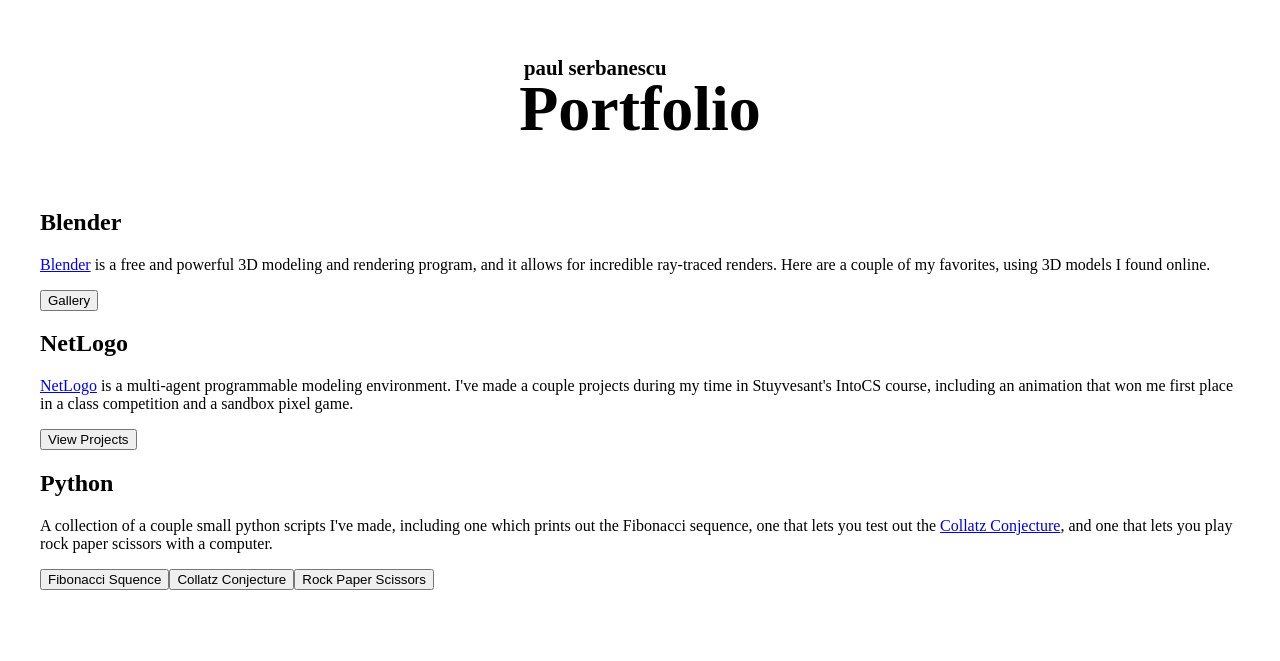
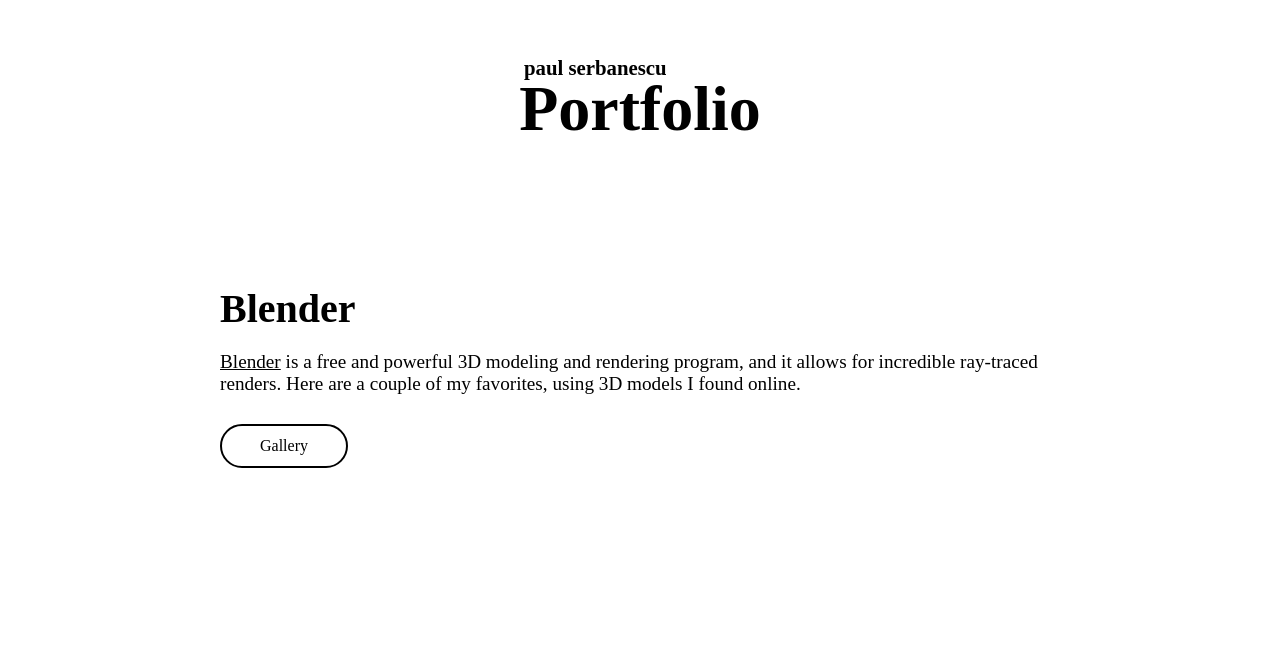
Before and after one commit to pserb/pserb-me-2024, a Next.js app: page /portfolio in a window 1280 px wide. Shown: the part 139-800 px from the top of the page. Built offline with nearby package versions, Linux system fonts and the light colour scheme.

Commit message:
create portfolio style

```diff
--- a/styles/Portfolio.module.scss
+++ b/styles/Portfolio.module.scss
@@ -14,11 +14,100 @@
           font-size: 4rem;
         }
         padding-top: 10rem;
+        // padding-bottom: 2rem;
         margin: 0;
         flex: 1;
         display: flex;
         flex-direction: column;
         align-items: center;
+      }
+      .content {
+        .section {
+          .buttonsm {
+            cursor: pointer;
+            background-color: var(--background-color);
+            color: var(--text-color);
+            font-family: var(--font-lexend);
+            font-size: 1rem;
+
+            border-style: solid;
+            border-width: 2px;
+            border-color: var(--button-color);
+            padding-block: 0.7rem;
+            border-radius: 1.5rem;
+            width: 8rem;
+
+            margin-top: 0.6rem;
+          }
+          .buttonsm:hover {
+            background-color: var(--button-color);
+          }
+          .buttonmd {
+            cursor: pointer;
+            background-color: var(--background-color);
+            color: var(--text-color);
+            font-family: var(--font-lexend);
+            font-size: 1rem;
+
+            border-style: solid;
+            border-width: 2px;
+            border-color: var(--button-color);
+            padding-block: 0.7rem;
+            border-radius: 1.5rem;
+            width: 10.5rem;
+
+            margin-top: 0.6rem;
+          }
+          .buttonmd:hover {
+            background-color: var(--button-color);
+          }
+          .buttonlist {
+            margin-right: 3rem;
+            cursor: pointer;
+            background-color: var(--background-color);
+            color: var(--text-color);
+            font-family: var(--font-lexend);
+            font-size: 1rem;
+
+            border-style: solid;
+            border-width: 2px;
+            border-color: var(--button-color);
+            padding-block: 0.7rem;
+            border-radius: 1.5rem;
+            width: 13rem;
+
+            margin-top: 0.6rem;
+          }
+          .buttonlist:hover {
+            background-color: var(--button-color);
+          }
+          .sectiontitle {
+            color: var(--text-color);
+            font-size: 2.5rem;
+            padding: 0;
+            margin: 0;
+          }
+          .sectioncontent {
+            .link {
+              transition: all 0.2s ease;
+              color: var(--link-color);
+            } :hover {
+              color: var(--button-color);
+            }
+            color: var(--sub-color);
+            font-size: 1.2rem;
+          }
+          width: 70%;
+          padding-block: 6rem;
+        }
+        .dot {
+          color: var(--sub-color);
+          font-size: 2rem;
+        }
+        display: flex;
+        flex-direction: column;
+        align-items: center;
+        flex: 1;
       }
       flex: 1;
       display: flex;
@@ -27,4 +116,5 @@
       align-items: center;
     }
   padding: 0 2rem;
+  padding-bottom: 10rem;
 }
```
